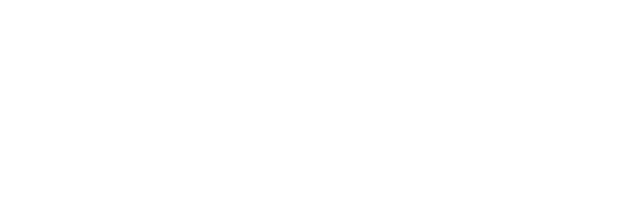
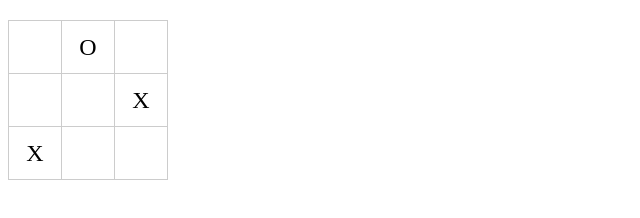
Before and after one commit to SimonHnk/Tic-Tac-Toe, a plain HTML site: page index.html in a window 1280 px wide. Shown: the full height of the page, 0-640 px from the left. Drawn offline with Linux system fonts and the light colour scheme.

Commit message:
added array and render function

```diff
--- a/index.html
+++ b/index.html
@@ -7,7 +7,7 @@
     <title>Tic Tac Toe</title>
 </head>
 <body>
-
+    <div id="content"></div>
     <script src="script.js"></script>
 </body>
 </html>
--- a/script.js
+++ b/script.js
@@ -0,0 +1,39 @@
+let fields = [
+    null,
+    'circle',
+    null,
+    null,
+    null,
+    'cross',
+    'cross',
+    null,
+    null
+];
+
+
+render();
+
+
+function render() {
+    const content = document.getElementById('content');
+    content.innerHTML = ''; // Clear content
+
+    let tableHTML = '<table>'; // Änderung von const zu let
+    for (let i = 0; i < 3; i++) {
+        tableHTML += '<tr>';
+        for (let j = 0; j < 3; j++) {
+            const index = i * 3 + j;
+            let cellContent = '';
+            if (fields[index] === 'circle') {
+                cellContent = 'O';
+            } else if (fields[index] === 'cross') {
+                cellContent = 'X';
+            }
+            tableHTML += '<td>' + cellContent + '</td>';
+        }
+        tableHTML += '</tr>';
+    }
+    tableHTML += '</table>';
+
+    content.innerHTML = tableHTML;
+}
--- a/style.css
+++ b/style.css
@@ -0,0 +1,17 @@
+table {
+    border-collapse: collapse;
+    margin-top: 20px;
+}
+
+td {
+    width: 50px;
+    height: 50px;
+    border: 1px solid #ccc;
+    text-align: center;
+    font-size: 24px;
+    cursor: pointer;
+}
+
+td:hover {
+    background-color: #f0f0f0;
+}
```
